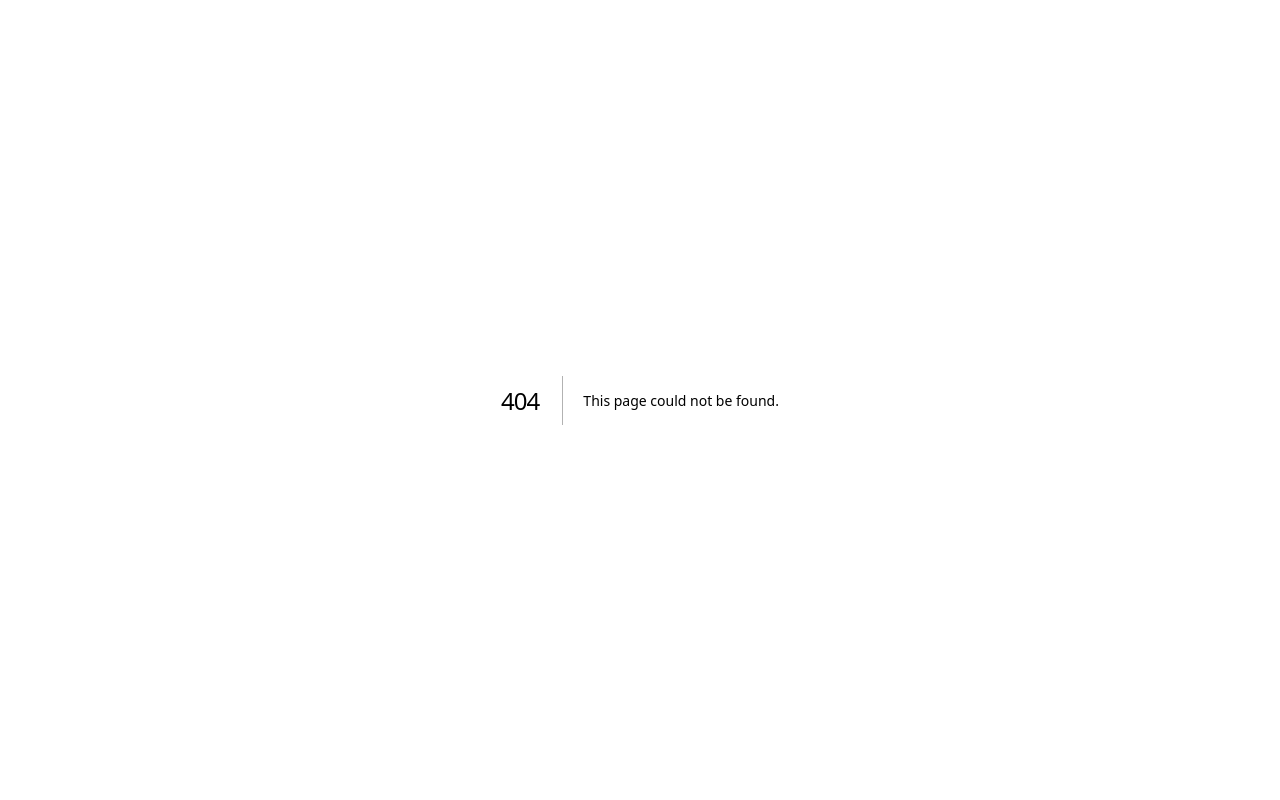
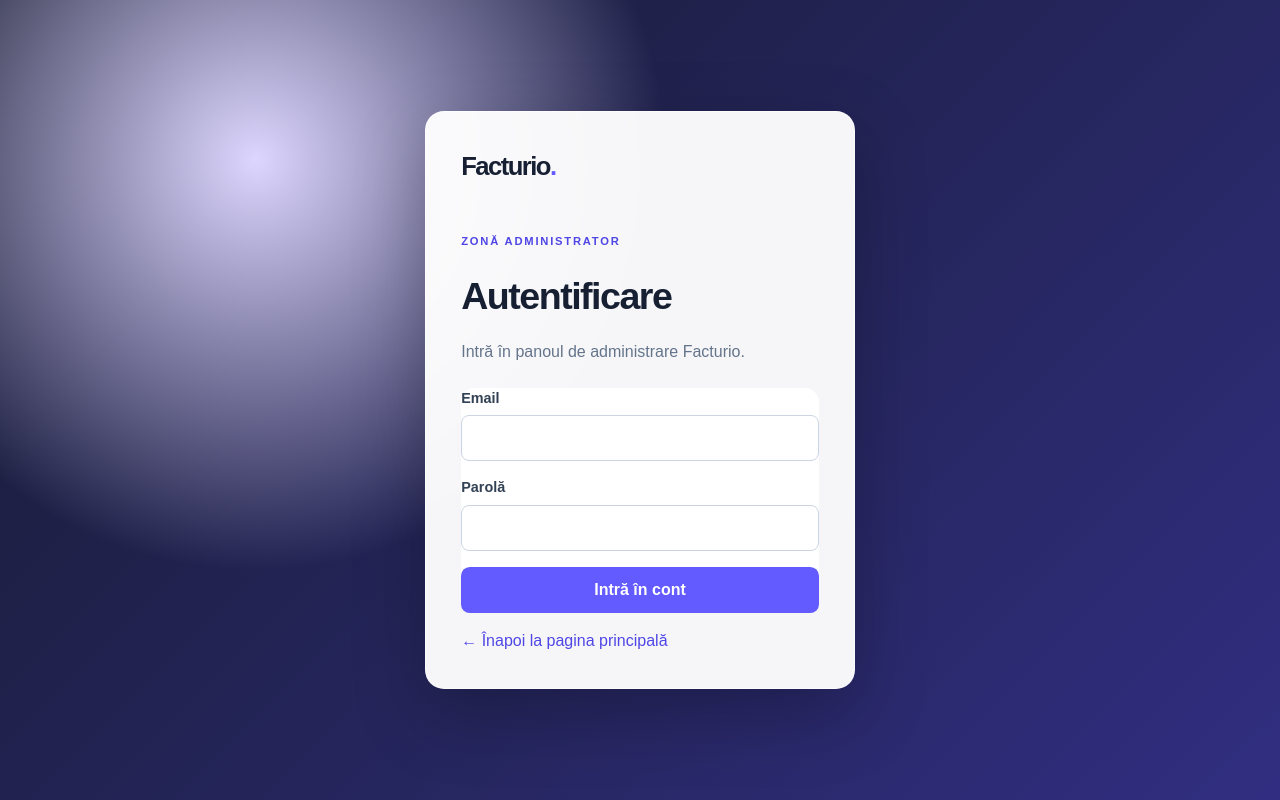
Before and after one commit to ioneladica/Facturio, a Next.js app: page /login in a window 1280 px wide. Before the commit this address had no page. Built offline with nearby package versions, Linux system fonts and the light colour scheme.

Commit message:
Add login functionality

```diff
--- /dev/null
+++ b/app/login/actions.ts
@@ -0,0 +1,47 @@
+"use server";
+
+import { cookies } from "next/headers";
+import { redirect } from "next/navigation";
+import { prisma } from "../../lib/prisma";
+import {
+  authCookie,
+  createSessionToken,
+  verifyPassword,
+} from "../../lib/auth";
+
+export type LoginState = { error?: string };
+
+export async function loginAction(
+  _previousState: LoginState,
+  formData: FormData,
+): Promise<LoginState> {
+  const email = String(formData.get("email") ?? "").trim().toLowerCase();
+  const password = String(formData.get("password") ?? "");
+  if (!email || !password) return { error: "Completează emailul și parola." };
+
+  const user = await prisma.user.findUnique({ where: { email } });
+  if (
+    !user ||
+    user.role !== "ADMIN" ||
+    user.status !== "ACTIVE" ||
+    !(await verifyPassword(password, user.passwordHash))
+  ) {
+    return { error: "Date de autentificare incorecte." };
+  }
+
+  const cookieStore = await cookies();
+  cookieStore.set(authCookie.name, createSessionToken(user.id), {
+    httpOnly: true,
+    sameSite: "lax",
+    secure: process.env.NODE_ENV === "production",
+    maxAge: authCookie.maxAge,
+    path: "/",
+  });
+  redirect("/admin/plans");
+}
+
+export async function logoutAction(): Promise<void> {
+  const cookieStore = await cookies();
+  cookieStore.delete(authCookie.name);
+  redirect("/login");
+}
--- /dev/null
+++ b/app/login/page.tsx
@@ -0,0 +1,26 @@
+"use client";
+
+import { useActionState } from "react";
+import { loginAction } from "./actions";
+
+export default function LoginPage() {
+  const [state, formAction, pending] = useActionState(loginAction, {});
+
+  return (
+    <main className="auth-page">
+      <section className="auth-card">
+        <div className="auth-brand">Facturio<span>.</span></div>
+        <p className="eyebrow">ZONĂ ADMINISTRATOR</p>
+        <h1>Autentificare</h1>
+        <p className="muted">Intră în panoul de administrare Facturio.</p>
+        <form action={formAction} className="plan-form auth-form">
+          <label>Email<input name="email" type="email" autoComplete="email" required /></label>
+          <label>Parolă<input name="password" type="password" autoComplete="current-password" required /></label>
+          {state.error && <p className="field-error">{state.error}</p>}
+          <button type="submit" disabled={pending}>{pending ? "Se verifică..." : "Intră în cont"}</button>
+        </form>
+        <a href="/">← Înapoi la pagina principală</a>
+      </section>
+    </main>
+  );
+}
```
